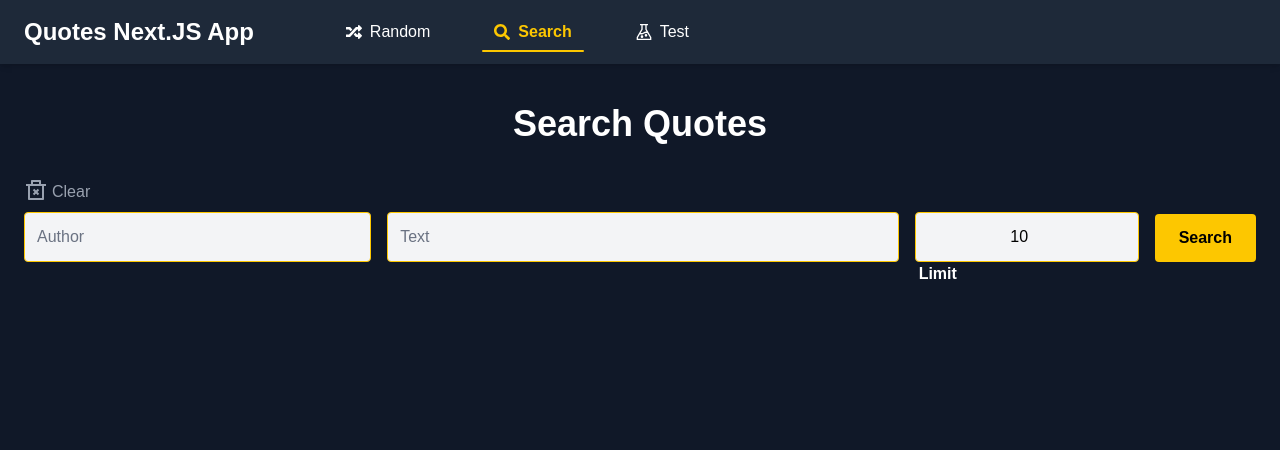
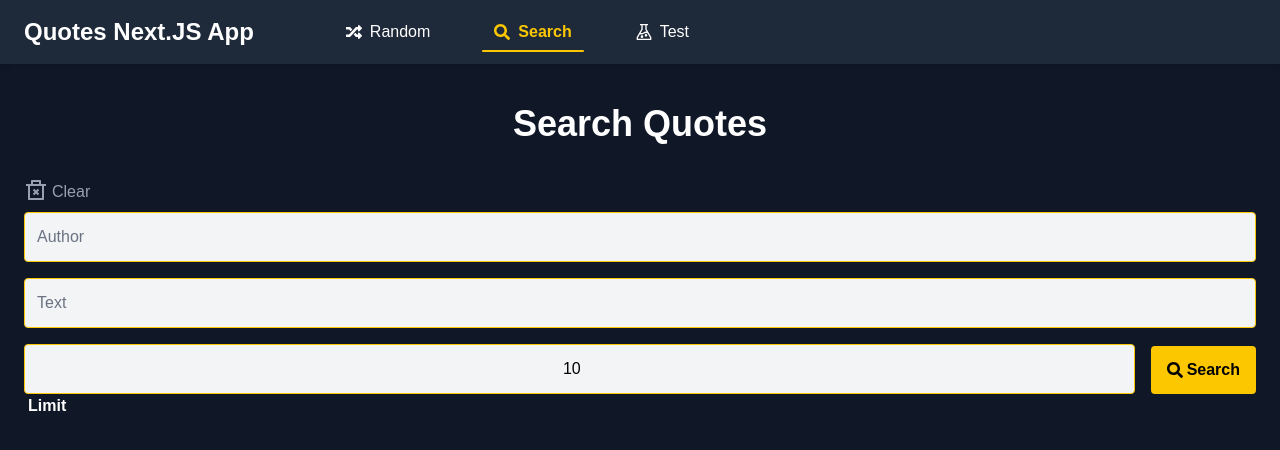
Before and after one commit to DanilZharkovJS/quotes-redux-next.js-app, a Next.js app: page /search in a window 1280 px wide. Shown: the top 450 px of the page. Built offline with nearby package versions, Linux system fonts and the light colour scheme.

Commit message:
refactoring

```diff
--- a/src/app/page.js
+++ b/src/app/page.js
@@ -4,17 +4,13 @@
 import Button from '@/components/Button'
 import CardOne from '@/components/CardOne'
 import { useEffect } from 'react'
+import { useInitialsQuotes } from '@/hooks/useInitialQuotes'
 
 export default function Home() {
   const dispatch = useDispatch()
   const quotes = useSelector(selectQuotes)
 
-  const handleQuotes = () => {
-    dispatch(fetchQuotes())
-  }
-  useEffect(() => {
-    dispatch(fetchQuotes())
-  }, [])
+  useInitialsQuotes()
 
   return (
     <div className="min-h-screen flex flex-col items-center justify-center bg-gray-900 px-4 py-10 rounded-lg text-white">
@@ -23,7 +19,7 @@
       </h1>
 
       <Button
-        onClick={handleQuotes}
+        onClick={() => dispatch(fetchQuotes())}
         className={
           'mb-8 px-6 py-3 bg-white text-black rounded-lg shadow-md hover:bg-gray-200 transition cursor-pointer'
         }
--- a/src/app/search/components/InputFields.jsx
+++ b/src/app/search/components/InputFields.jsx
@@ -3,6 +3,7 @@
 import { useDispatch, useSelector } from 'react-redux'
 import { useState } from 'react'
 import { RiDeleteBin2Line } from 'react-icons/ri'
+import { createInputsConfig } from '../data/inputsConfig'
 import {
   selectSearchAuthor,
   selectSearchText,
@@ -21,6 +22,7 @@
   setAuthorError,
   setLimitError,
 } from '@/redux/slices/validationSlice'
+import { FaSearch } from 'react-icons/fa'
 
 export default function InputFields() {
   const dispatch = useDispatch()
@@ -51,6 +53,28 @@
     const num = Number(value)
     return num >= 1 && num <= 50 ? null : 'Min. 1 | Max. 50'
   }
+
+  const inputsConfig = createInputsConfig({
+    searchAuthor,
+    searchText,
+    searchLimit,
+    authorError,
+    textError,
+    limitError,
+    setAuthorTouched,
+    setTextTouched,
+    setLimitTouched,
+    validateAuthor,
+    validateText,
+    validateLimit,
+    dispatch,
+    setSearchAuthor,
+    setSearchText,
+    setSearchLimit,
+    setAuthorError,
+    setTextError,
+    setLimitError,
+  })
 
   const handleSearch = () => {
     setLimitTouched(true)
@@ -101,68 +125,48 @@
           <span className="font-medium mt-1">Clear</span>
         </button>
       </div>
+
       <div className="flex flex-row flex-wrap md:flex-row gap-4 sm:justify-center">
-        <div className="flex-grow flex flex-col w-full sm:w-3/4 md:w-1/5">
-          <input
-            type="text"
-            placeholder="Author"
-            value={searchAuthor}
-            className="p-3 rounded border border-yellow-400 bg-gray-100 text-black placeholder-gray-500 focus:outline-none focus:ring-2 focus:ring-yellow-400"
-            onChange={(e) => {
-              const value = e.target.value
-              dispatch(setSearchAuthor(value))
-              dispatch(setAuthorError(validateAuthor(value)))
-            }}
-            onBlur={() => setAuthorTouched(true)}
-          />
-          {authorTouched && authorError && (
-            <p className="text-red-500 font-bold text-sm m-2">{authorError}</p>
-          )}
-        </div>
+        {inputsConfig.map((input) => (
+          <div
+            key={input.id}
+            className={`flex-grow flex flex-col w-full sm:w-3/4 md:w-${
+              input.id === 'limit'
+                ? '1/10'
+                : input.id === 'author'
+                ? '1/5'
+                : '1/3'
+            } ${input.id === 'text' ? 'sm:text-center' : ''}`}
+          >
+            <input
+              type={input.type || 'text'}
+              placeholder={input.placeholder}
+              value={input.value}
+              className={`p-3 rounded ${
+                input.center ? 'text-center' : ''
+              } border border-yellow-400 bg-gray-100 text-black placeholder-gray-500 focus:outline-none focus:ring-2 focus:ring-yellow-400`}
+              onChange={(e) => input.onChange(e.target.value)}
+              onBlur={() => input.setTouched(true)}
+            />
+            {input.touched && input.error && (
+              <p className="text-red-500 font-bold text-sm m-2">
+                {input.error}
+              </p>
+            )}
+            {!input.touched && !input.error && input.extraNote && (
+              <p className="font-bold ml-1">{input.extraNote}</p>
+            )}
+          </div>
+        ))}
 
-        {/* Text */}
-        <div className="flex-grow flex flex-col w-full sm:w-3/4 md:w-1/3 sm:text-center">
-          <input
-            type="text"
-            placeholder="Text"
-            value={searchText}
-            className="p-3 rounded border border-yellow-400 bg-gray-100 text-black placeholder-gray-500 focus:outline-none focus:ring-2 focus:ring-yellow-400"
-            onChange={(e) => {
-              const value = e.target.value
-              dispatch(setSearchText(value))
-              dispatch(setTextError(validateText(value)))
-            }}
-            onBlur={() => setTextTouched(true)}
-          />
-          {textTouched && textError && (
-            <p className="text-red-500 font-bold text-sm m-2">{textError}</p>
-          )}
-        </div>
-        <div className="flex-grow flex flex-col w-full sm:w-1/10">
-          <input
-            type="number"
-            placeholder="Limit of quotes"
-            value={searchLimit}
-            className="p-3 rounded text-center border border-yellow-400 bg-gray-100 text-black placeholder-gray-500 focus:outline-none focus:ring-2 focus:ring-yellow-400"
-            onChange={(e) => {
-              const value = e.target.value
-              dispatch(setSearchLimit(value))
-              dispatch(setLimitError(validateLimit(value)))
-            }}
-            onBlur={() => setLimitTouched(true)}
-          />
-          {limitTouched && limitError && (
-            <p className="text-red-500 font-bold text-sm m-2">{limitError}</p>
-          )}
-          {!limitTouched && !limitError && (
-            <p className="font-bold ml-1">Limit</p>
-          )}
-        </div>
         <button
           type="submit"
-          className="bg-yellow-400 w-full sm:w-1/6 md:w-auto text-black px-6 py-3 rounded font-semibold hover:bg-yellow-500 transition cursor-pointer self-center sm:mb-5.5"
+          className="bg-yellow-400 pl-4 pr-4 w-full sm:w-1/6 md:w-auto text-black px-6 py-3 rounded font-semibold hover:bg-yellow-500 transition cursor-pointer self-center sm:mb-5.5"
         >
-          Search
+          <div className="flex items-center gap-1 justify-center">
+            <FaSearch />
+            <p>Search</p>
+          </div>
         </button>
       </div>
     </form>
--- /dev/null
+++ b/src/app/search/data/inputsConfig.js
@@ -0,0 +1,58 @@
+export const createInputsConfig = ({
+  searchAuthor,
+  searchText,
+  searchLimit,
+  authorError,
+  textError,
+  limitError,
+  setAuthorTouched,
+  setTextTouched,
+  setLimitTouched,
+  validateAuthor,
+  validateText,
+  validateLimit,
+  dispatch,
+  setSearchAuthor,
+  setSearchText,
+  setSearchLimit,
+  setAuthorError,
+  setTextError,
+  setLimitError,
+}) => [
+  {
+    id: 'author',
+    placeholder: 'Author',
+    value: searchAuthor,
+    error: authorError,
+    setTouched: setAuthorTouched,
+    onChange: (value) => {
+      dispatch(setSearchAuthor(value))
+      dispatch(setAuthorError(validateAuthor(value)))
+    },
+  },
+  {
+    id: 'text',
+    placeholder: 'Text',
+    value: searchText,
+    error: textError,
+    setTouched: setTextTouched,
+    onChange: (value) => {
+      dispatch(setSearchText(value))
+      dispatch(setTextError(validateText(value)))
+    },
+  },
+  {
+    id: 'limit',
+    placeholder: 'Limit of quotes',
+    value: searchLimit,
+    error: limitError,
+    setTouched: setLimitTouched,
+    type: 'number',
+    center: true,
+    extraNote: 'Limit',
+    onChange: (value) => {
+      dispatch(setSearchLimit(value))
+      dispatch(setLimitError(validateLimit(value)))
+    },
+  },
+]
--- /dev/null
+++ b/src/hooks/useInitialQuotes.js
@@ -0,0 +1,10 @@
+import { fetchQuotes } from "@/redux/slices/quotesSlice"
+import { useEffect } from "react"
+import { useDispatch } from "react-redux"
+
+export const useInitialsQuotes = () => {
+  const dispatch = useDispatch()
+  useEffect(() => {
+    dispatch(fetchQuotes())
+  }, [])
+}
```
